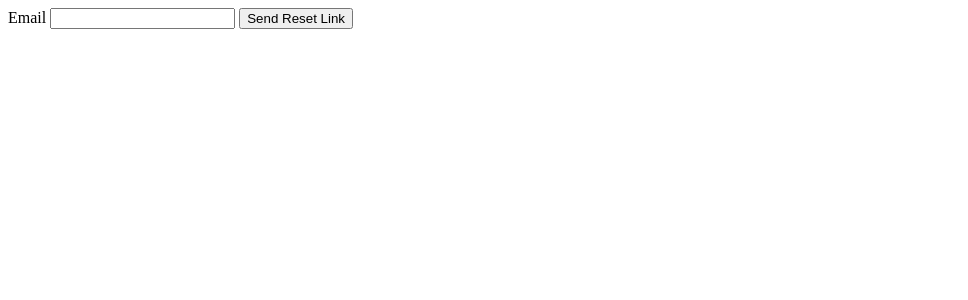
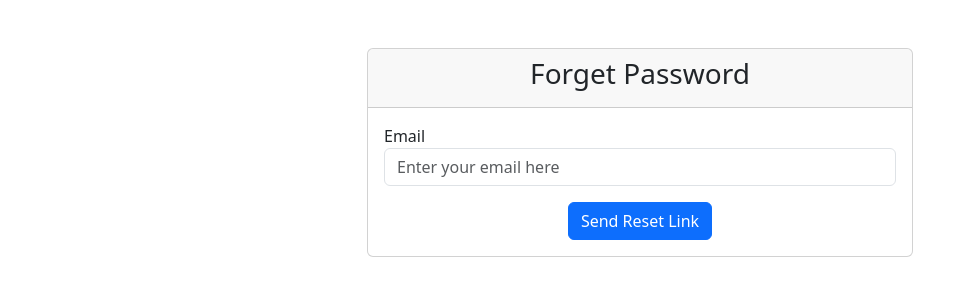
Before and after one commit to AidaSofea24/WebPro-B2300526, a PHP site: the page made by 2 - Login/Forget Password/forget_password.php in a window 1280 px wide. Shown: the top 300 px of the page, without its empty margins (0-968 px from the left). Run offline with PHP 8.4, Linux system fonts and the light colour scheme.

Commit message:
Refined further the forget password functionality

```diff
--- a/2 - Login/Forget Password/forget_password.php
+++ b/2 - Login/Forget Password/forget_password.php
@@ -3,11 +3,31 @@
 <head>
     <meta charset="utf-8">
     <title>Forget Password</title>
+    <link href="https://cdn.jsdelivr.net/npm/bootstrap@5.3.3/dist/css/bootstrap.min.css" rel="stylesheet">
 </head>
 <body>
-    <form action="send_reset_link.php" method="post">
-        Email <input type="email" name="email" required>
-        <button type="submit" name="send">Send Reset Link</button>
-    </form>
+    <div class="container mt-5">
+        <div class="row justify-content-center">
+            <div class="col-md-6">
+                <div class="card">
+                    <div class="card-header text-center">
+                        <h3>Forget Password</h3>
+                    </div>
+                    <div class="card-body">
+                        <form action="send_reset_link.php" method="post">
+                            <div class="form-group mb-3">
+                                <label for="email">Email</label>
+                                <input type="email" name="email" id="email" class="form-control" placeholder="Enter your email here" required>
+                            </div>
+                            <div class="form-group text-center">
+                                <button type="submit" name="send" class="btn btn-primary">Send Reset Link</button>
+                            </div>
+                        </form>
+                    </div>
+                </div>
+            </div>
+        </div>
+    </div>
+    <script src="https://cdn.jsdelivr.net/npm/bootstrap@5.3.3/dist/js/bootstrap.bundle.min.js"></script>
 </body>
 </html>
--- a/2 - Login/Forget Password/send_reset_link.php
+++ b/2 - Login/Forget Password/send_reset_link.php
@@ -50,8 +50,8 @@ if (isset($_POST["send"])) {
         $mail->send();
 
         echo "<script>
-        alert('Reset link sent successfully to $email');
-        document.location.href = '../Forget Password/index.html';
+        alert('Reset link sent successfully to $email, please check your email');
+        document.location.href = '../index.html';
         </script>";
     } else {
         echo "<script>
--- a/2 - Login/Forget Password/update_password.php
+++ b/2 - Login/Forget Password/update_password.php
@@ -51,7 +51,7 @@
             if ($stmt->execute()) {
                 echo "<script>
                 alert('Password updated successfully');
-                window.location.href = 'index.html';
+                window.location.href = '../index.html';
                 </script>";
                 exit;
             } else {
@@ -66,11 +66,11 @@
     $conn->close();
     ?>
     <form method="post" action="update_password.php?email=<?php echo htmlspecialchars($email); ?>" class="mt-4">
-        <div class="form-group">
+        <div class="form-group mb-3">
             <label for="password">New Password:</label>
             <input type="password" id="password" name="password" class="form-control" required>
         </div>
-        <div class="form-group">
+        <div class="form-group mb-4">
             <label for="confirm_password">Confirm New Password:</label>
             <input type="password" id="confirm_password" name="confirm_password" class="form-control" required>
         </div>
```
